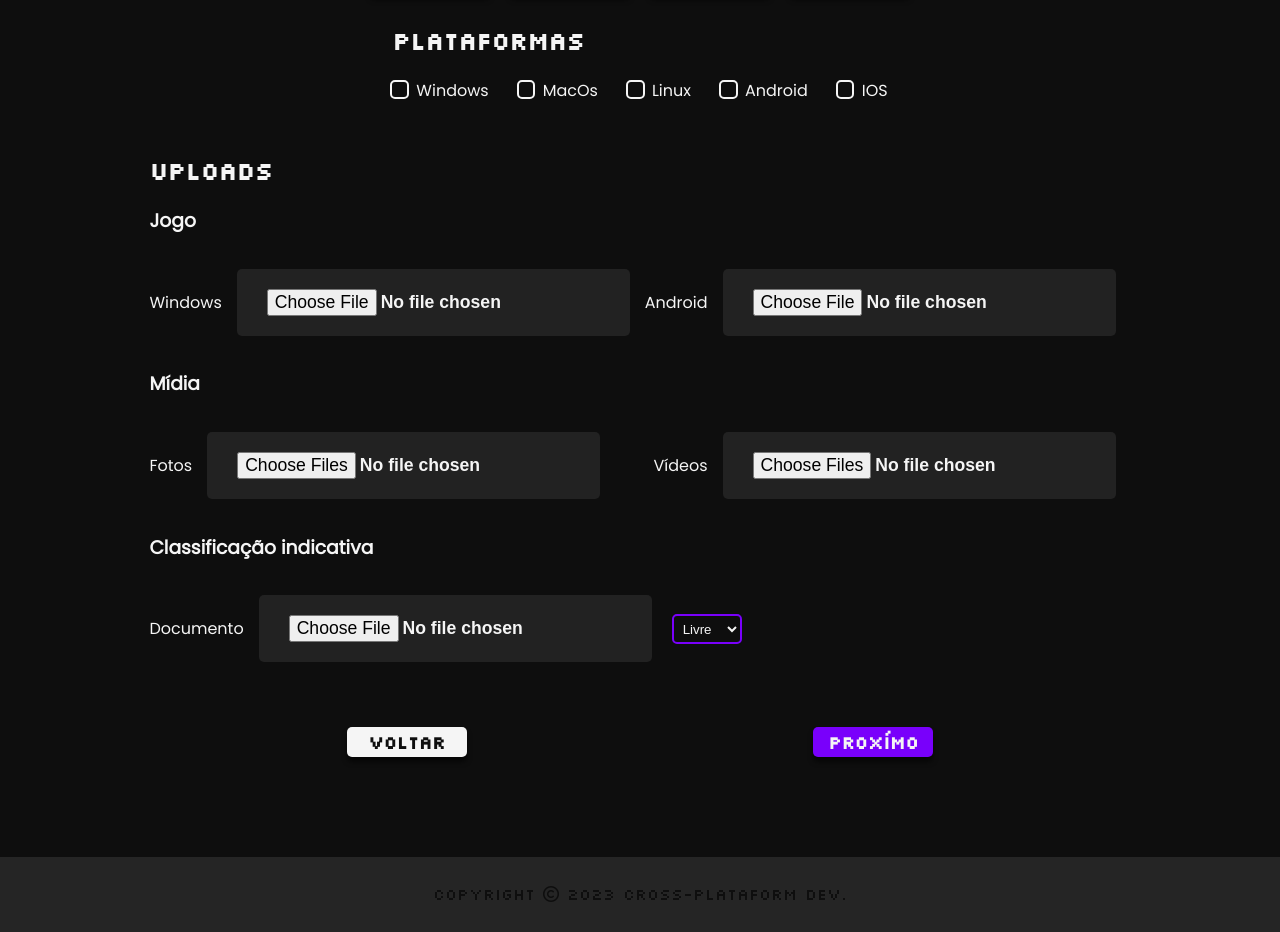
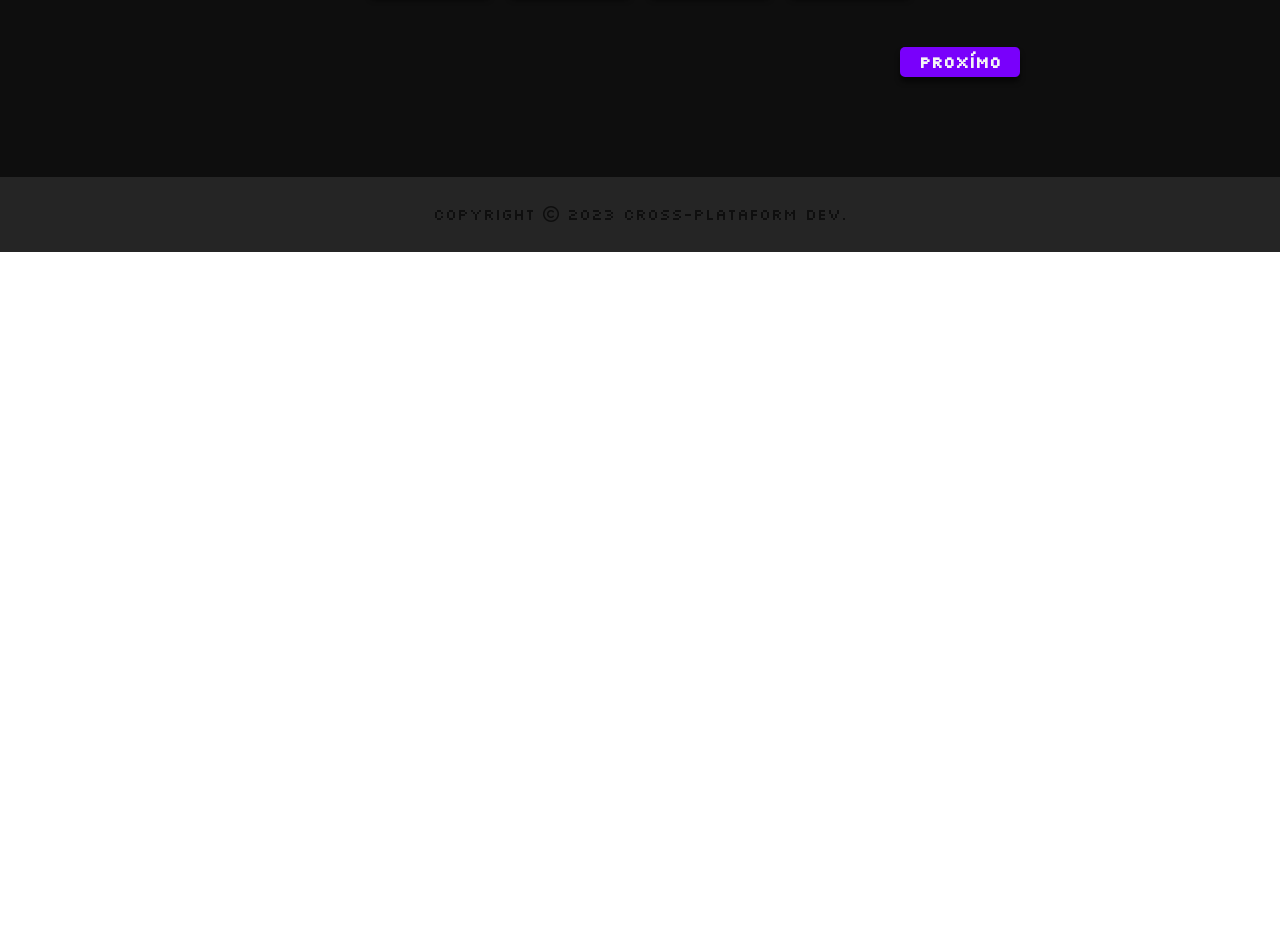
Before and after one commit to Mais-Jogos/MaisJogosFrontendReact, a React (Vite) app: page /cadastro-jogo in a window 1280 px wide. Shown: the part 1080-2012 px from the top of the page. After the commit the page ends 1332 px from the top, so only its background shows below. Built offline with nearby package versions, Linux system fonts and the light colour scheme.

Commit message:
:sparkles: Cadastro do jogo
1. Termina lógica do formulário

2. Arruma estilo, ajustando responsividade e coloca animações

```diff
--- a/src/pages/CadastroJogo/CadastroJogo.jsx
+++ b/src/pages/CadastroJogo/CadastroJogo.jsx
@@ -23,8 +23,37 @@ function reducerCheckboxRequirements(state, action) {
     }
 }
 
+function setData(state, setState) {
+    if(state == 3){
+        console.log("Cadastra jogo!");
+    }else{
+        setState(e => e + 1)
+    }
+}
+
+function secondStepFormStyle(state, type) {
+    if(type == "div"){
+        if(state == 1){
+            return "cadastroJogo__menu__block__circle"
+        }else if(state == 2){
+            return "cadastroJogo__menu__block__circle cadastroJogo__menu__block__circle--select"
+        }else{
+            return "cadastroJogo__menu__block__circle cadastroJogo__menu__block__text--selected"
+        }
+    }else if(type == "p"){
+        if(state == 1){
+            return "cadastroJogo__menu__block__text"
+        }else if(state == 2){
+            return "cadastroJogo__menu__block__text cadastroJogo__menu__block__text--select"
+        }else{
+            return "cadastroJogo__menu__block__text cadastroJogo__menu__block__text--selected"
+        }
+    }
+}
 
 export default props => {
+    const [stepForm, setSteapForm] = useState(1)
+
     const [checkboxRequirements, dispatch] = useReducer(reducerCheckboxRequirements, {
         windows: false,
         macOs: false,
@@ -55,35 +84,35 @@ export default props => {
 
                 <section className="cadastroJogo__menu">
                     <div className="cadastroJogo__menu__block">
-                        <div className="cadastroJogo__menu__block__circle cadastroJogo__menu__block__circle--select">
+                        <div className={stepForm == 1 ? "cadastroJogo__menu__block__circle cadastroJogo__menu__block__circle--select" : "cadastroJogo__menu__block__circle cadastroJogo__menu__block__text--selected"}>
                             <p>1</p>
                         </div>
-                        <div className="cadastroJogo__menu__block__text cadastroJogo__menu__block__text--select">
+                        <div className={stepForm == 1 ? "cadastroJogo__menu__block__text cadastroJogo__menu__block__text--select" : "cadastroJogo__menu__block__text cadastroJogo__menu__block__text--selected"}>
                             <p>Dados</p>
                         </div>
                     </div>
 
                     <div className="cadastroJogo__menu__block">
-                        <div className="cadastroJogo__menu__block__circle">
+                        <div className={stepForm != 0 ? secondStepFormStyle(stepForm, "div") : ""}>
                             <p>2</p>
                         </div>
-                        <div className="cadastroJogo__menu__block__text">
+                        <div className={stepForm != 0 ? secondStepFormStyle(stepForm, "p") : ""}>
                             <p>Requisitos</p>
                         </div>
                     </div>
 
                     <div className="cadastroJogo__menu__block">
-                        <div className="cadastroJogo__menu__block__circle">
+                        <div className={stepForm == 3 ? "cadastroJogo__menu__block__circle cadastroJogo__menu__block__circle--select" : "cadastroJogo__menu__block__circle"}>
                             <p>3</p>
                         </div>
-                        <div className="cadastroJogo__menu__block__text">
+                        <div className={stepForm == 3 ? "cadastroJogo__menu__block__text cadastroJogo__menu__block__text--select" : "cadastroJogo__menu__block__text"}>
                             <p>Uploads</p>
                         </div>
                     </div>
                 </section>
                 <section className="cadastroJogo__content">
                     {/* Etapa 1 */}
-                    <div className="cadastroJogo__content__descriptionGame">
+                    {stepForm == 1 ? (<div className="cadastroJogo__content__descriptionGame">
                         <div className="cadastroJogo__content__body">
                             <label htmlFor="cadastroJogo__content__title" className="cadastroJogo__content__label">Título</label>
                             <input type="text" id="cadastroJogo__content__title"></input>
@@ -111,10 +140,10 @@ export default props => {
                                 <button className="cadastroJogo__content__buttons">Terror</button>
                             </div>
                         </div>
-                    </div>
+                    </div>) : ""}
 
                     {/* Etapa 2 */}
-                    <div className="cadastroJogo__content__step2">
+                    {stepForm == 2 ? (<div className="cadastroJogo__content__step2">
                         <div className="cadastroJogo__content__plataforms">
                             <h2>Plataformas</h2>
                             <div className="cadastroJogo__content__plataforms__checkboxs">
@@ -531,10 +560,10 @@ export default props => {
                             })
                         } */}
 
-                    </div>
+                    </div>) : ""}
 
                     {/* Etapa 3 */}
-                    <div className="cadastroJogo__content__step3">
+                    {stepForm == 3 ? (<div className="cadastroJogo__content__step3">
                         <div className="cadastroJogo__content__uploads">
                             <h2>Uploads</h2>
                             <div className="cadastroJogo__content__uploadContent">
@@ -595,12 +624,15 @@ export default props => {
                                 </div>
                             </div>
                         </div>
-                    </div>
+                    </div>) : ""}
                 </section>
 
                 <section className="cadastroJogo__step">
-                    <button className="cadastroJogo__step__button cadastroJogo__step__buttonBack">Voltar</button>
-                    <button className="cadastroJogo__step__button cadastroJogo__step__buttonNext">Proxímo</button>
+                    {stepForm != 1 ?  (<button className="cadastroJogo__step__button cadastroJogo__step__buttonBack" onClick={_=>setSteapForm(e => e - 1)}>Voltar</button>) : ""}
+
+                    <button className="cadastroJogo__step__button cadastroJogo__step__buttonNext" style={stepForm == 1 ? { gridColumn: "2 / 3"}: {}}
+                    onClick={_=> setData(stepForm, setSteapForm)}
+                    >{stepForm != 3 ? "Proxímo" : "Cadastrar"}</button>
                 </section>
             </main>
             <Footer />
--- a/src/pages/CadastroJogo/style.css
+++ b/src/pages/CadastroJogo/style.css
@@ -88,6 +88,12 @@
 .cadastroJogo__menu__block__circle.cadastroJogo__menu__block__circle--select p{
     color: var(--color-primary);
     line-height: initial;
+    -webkit-animation: tracking-in-expand 0.7s cubic-bezier(0.215, 0.610, 0.355, 1.000) both;
+    animation: tracking-in-expand 0.7s cubic-bezier(0.215, 0.610, 0.355, 1.000) both;
+}
+.cadastroJogo__menu__block__circle.cadastroJogo__menu__block__text--selected{
+    background-color: var(--purple);
+    line-height: initial;
 }
 .cadastroJogo__menu__block__text{
     width: fit-content;
@@ -98,14 +104,19 @@
 .cadastroJogo__menu__block__text.cadastroJogo__menu__block__text--select p{
     font-weight: bold;
 }
+.cadastroJogo__menu__block__circle.cadastroJogo__menu__block__text--selected p{
+    font-weight: initial;
+    color: var(--color-primary);
+}
 
 
 
 .cadastroJogo__content{
     width: 100%;
     height: 100%;
+    min-height: 650px;
     display: flex;
-    justify-content: center;
+    justify-content: flex-start;
     align-items: center;
     align-content: center;
     flex-direction: column;
@@ -118,6 +129,8 @@
     justify-content: center;
     align-items: center;
     align-content: center;
+	-webkit-animation: scale-in-center 0.7s cubic-bezier(0.250, 0.460, 0.450, 0.940) both;
+	        animation: scale-in-center 0.7s cubic-bezier(0.250, 0.460, 0.450, 0.940) both;
 }
 .cadastroJogo__content__body{
     width: 540px;
@@ -174,8 +187,10 @@ button.cadastroJogo__content__buttons--select{
     color: var(--color-primary);
 }
 .cadastroJogo__content__step2{
-    width: max-content;
+    width: 790px;
     height: 100%;
+    -webkit-animation: scale-in-center 0.7s cubic-bezier(0.250, 0.460, 0.450, 0.940) both;
+    animation: scale-in-center 0.7s cubic-bezier(0.250, 0.460, 0.450, 0.940) both;
 }
 .cadastroJogo__content__plataforms{
     width: 100%;
@@ -309,6 +324,8 @@ button.cadastroJogo__content__buttons--select{
     display: flex;
     align-items: center;
     justify-content: center;
+    -webkit-animation: scale-in-center 0.7s cubic-bezier(0.250, 0.460, 0.450, 0.940) both;
+    animation: scale-in-center 0.7s cubic-bezier(0.250, 0.460, 0.450, 0.940) both;
 }
 .cadastroJogo__content__uploads{
     color: var(--color-primary);
@@ -329,13 +346,17 @@ button.cadastroJogo__content__buttons--select{
 .cadastroJogo__content__uploadContent__fileUpload > div> div{
     display: inline-block;
     padding: 20px 30px;
-    background-color: #222222;
+    background-color: var(--color-secondary);
     border-radius: 5px;
     margin: 15px;
+    filter: brightness(2);
+    box-shadow: 0px 8px 15px rgba(0, 0, 0, 0.1);
 }
 .cadastroJogo__content__uploadContent__fileUpload > div> div > input[type="file"]{
     font-size: 1.1rem;
     font-weight: bold;
+    color: var(--color-primary);
+    filter: brightness(0.5);
 }
 .cadastroJogo__content__uploadContent__fileUpload #classificacao{
     width: 70px;
@@ -356,13 +377,17 @@ button.cadastroJogo__content__buttons--select{
 .cadastroJogo__step{
     width: 100%;
     height: 100%;
-    display: flex;
-    justify-content: space-evenly;
+    display: grid;
+    grid-template-rows: 1fr;
+    grid-template-columns: 1fr 1fr;
+    justify-content: center;
     align-items: center;
+    align-content: center;
+    justify-items: center;
 }
 .cadastroJogo__step__button{
     font-family: var(--font-pixel);
-    font-size: 1.1rem;
+    font-size: 1rem;
     width: 120px;
     height: 30px;
     border: 0px;
@@ -377,12 +402,69 @@ button.cadastroJogo__content__buttons--select{
     color: var(--color-primary);
     background-color: var(--purple);
 }
+.cadastroJogo__step__buttonNext:hover{
+    background-color: #7900fbcd;
+}
 .cadastroJogo__step__buttonBack{
     color: var(--color-secondary);
     background-color: var(--color-primary);
 }
 
 
+/* ----------------------------------------------
+ * Generated by Animista
+ * Licensed under FreeBSD License.
+ * See http://animista.net/license for more info.
+ * w: http://animista.net, t: @cssanimista
+ * ---------------------------------------------- */
+@-webkit-keyframes tracking-in-expand {
+    0% {
+      letter-spacing: -0.5em;
+      opacity: 0;
+    }
+    40% {
+      opacity: 0.6;
+    }
+    100% {
+      opacity: 1;
+    }
+}
+@keyframes tracking-in-expand {
+    0% {
+      letter-spacing: -0.5em;
+      opacity: 0;
+    }
+    40% {
+      opacity: 0.6;
+    }
+    100% {
+      opacity: 1;
+    }
+}
+@-webkit-keyframes scale-in-center {
+    0% {
+      -webkit-transform: scale(0);
+              transform: scale(0);
+      opacity: 1;
+    }
+    100% {
+      -webkit-transform: scale(1);
+              transform: scale(1);
+      opacity: 1;
+    }
+  }
+@keyframes scale-in-center {
+    0% {
+      -webkit-transform: scale(0);
+              transform: scale(0);
+      opacity: 1;
+    }
+    100% {
+      -webkit-transform: scale(1);
+              transform: scale(1);
+      opacity: 1;
+    }
+}
 
 @media screen and (max-width:999px) {
     .cadastroJogo__content__uploadContent__fileUpload{
@@ -419,7 +501,11 @@ button.cadastroJogo__content__buttons--select{
         font-size: .7rem;
     }
 }
-
+@media screen and (max-width:810px) {
+    .cadastroJogo__content__step2 {
+        width: max-content;
+    }
+}
 @media screen and (max-width:750px) {
     .cadastroJogo__content__requirements{
         width: 50%;
@@ -514,7 +600,7 @@ button.cadastroJogo__content__buttons--select{
     }
     .cadastroJogo__step__button{
         font-size: .8rem;
-        width: 80px;
+        width: 100px;
     }
 }
 @media screen and (max-width:500px){
```
